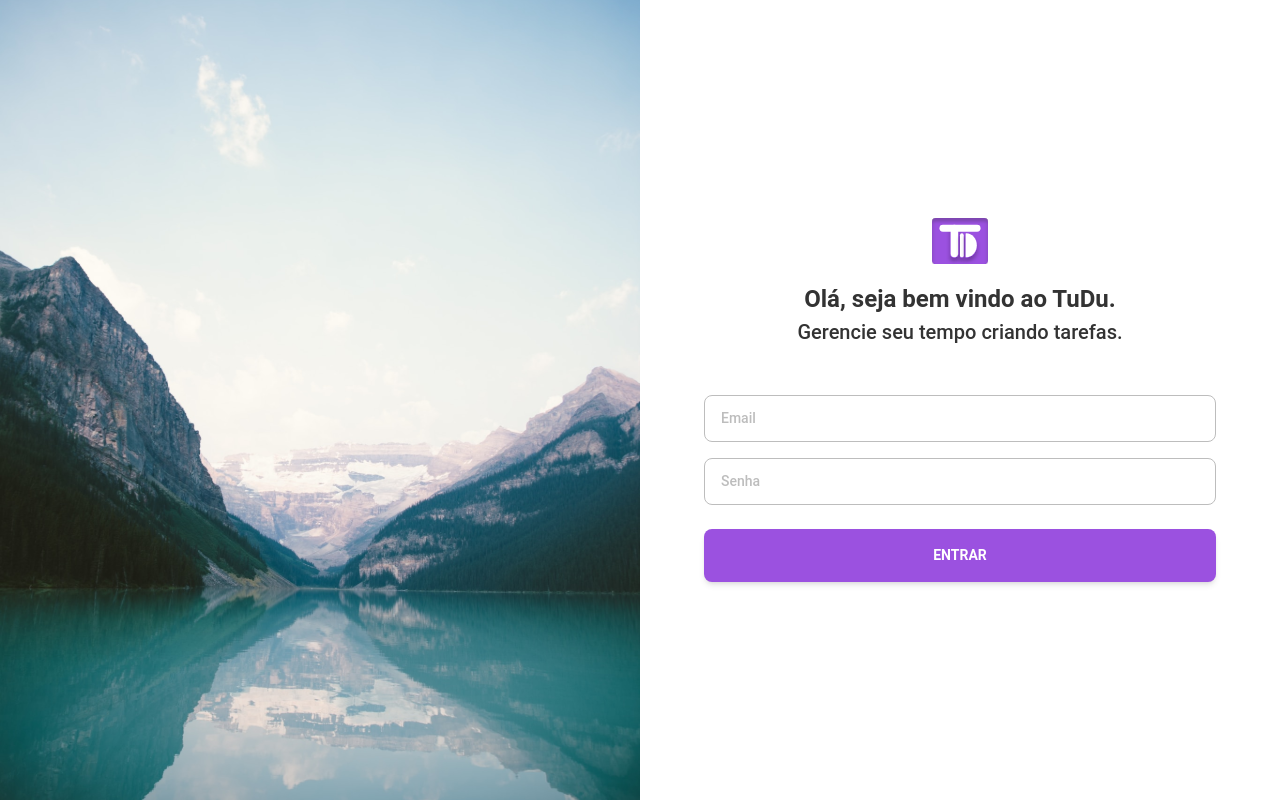
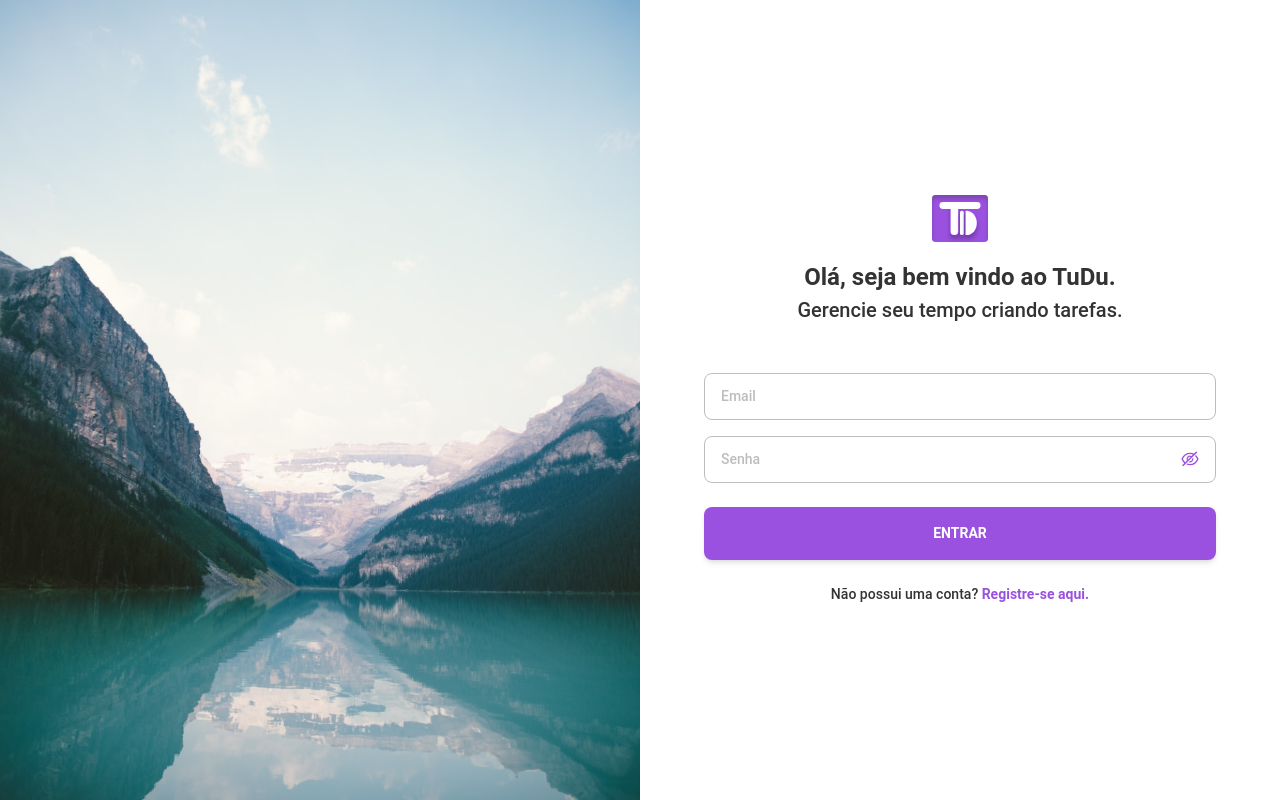
Before and after one commit to Du-devBR/Tu-Du-App, a React (Vite) app in the folder frontend/tu-du-app/: page /login in a window 1280 px wide. Built offline with nearby package versions, Linux system fonts and the light colour scheme.

Commit message:
chore: finalizado pagina de login com atuhenticação via token

```diff
--- a/frontend/tu-du-app/src/App.tsx
+++ b/frontend/tu-du-app/src/App.tsx
@@ -1,17 +1,41 @@
-import { BrowserRouter, Routes, Route } from "react-router-dom";
+import { BrowserRouter, Routes, Route, Navigate } from "react-router-dom";
 import { Login } from "./components/login";
 import { Forms } from "./pages/forms";
 import { Register } from "./components/register";
+import { useEffect, useState } from "react";
+import { Home } from "./pages/home";
 
 
 
 export function App() {
 
+  const [isAuth, setIsAuth] = useState(false)
+  const [isTokenChecked, setIsTokenChecked] = useState(false);
+
+  const checkToken = () => {
+    const token = localStorage.getItem("token")
+
+    setIsAuth(!!token)
+    setIsTokenChecked(true)
+  }
+
+  useEffect(() => {
+    checkToken()
+  }, [])
+
+  if(!isTokenChecked){
+    return null
+  }
+  console.log(isAuth)
+
   return(
     <BrowserRouter>
       <Routes>
+        <Route path="/" element={isAuth ? (<Navigate to="/home" />) : (<Navigate to="/login" />)}>
+        </Route>
+        <Route path="/home" element={<Home />}/>
         <Route path="/" element={<Forms />}>
-          <Route path="/login" element={<Login />}/>
+          <Route path="/login" element={isAuth ? (<Navigate to="/home" />) : (<Login />)}/>
           <Route path="/register" element={<Register />}/>
         </Route>
       </Routes>
--- a/frontend/tu-du-app/src/components/login/index.tsx
+++ b/frontend/tu-du-app/src/components/login/index.tsx
@@ -1,17 +1,21 @@
 import { ToastContainer } from "react-toastify";
+import {AiOutlineEye, AiOutlineEyeInvisible} from 'react-icons/ai'
 import logo from '../../assets/img/logo.svg'
-import { FormEvent, useState } from "react";
+import { FormEvent, useEffect, useState } from "react";
 import { useDispatch, useSelector } from "react-redux";
 import { IRootState } from "../../redux/store";
 import { fetchPostLogin } from "../../redux/reducer/login/action";
+import { Link, useNavigate } from "react-router-dom";
 
 export function Login(){
 
   const dispatch = useDispatch()
-  const {loading, sucess, error, data} = useSelector((store: IRootState) => store.login)
+  const navigate = useNavigate()
+  const {loading, sucess, error} = useSelector((store: IRootState) => store.login)
 
   const [errorEmail, setErrorEmail] = useState(false)
   const [errorPassword, setErrorPassword] = useState(false)
+  const [viewPassword, setViewPassword] = useState(false)
   const [loginUser, setLoginUser] = useState<ILoginUser>({
     username: "",
     password: "",
@@ -22,7 +26,13 @@ export function Login(){
     dispatch<any>(fetchPostLogin(loginUser))
   }
 
-  console.log(data)
+  useEffect(() => {
+    if(sucess) {
+      setTimeout(() => {
+        navigate("/home")
+      }, 2000);
+    }
+  }, [sucess])
 
   return(
     <div className=" w-1/2 flex flex-col items-center px-16 justify-center gap-6">
@@ -31,36 +41,51 @@ export function Login(){
         <h2 className=" text-h1 font-lg font-roboto text-black-800">Olá, seja bem vindo ao TuDu.</h2>
         <p className=" text-h2 font-roboto font-md text-black-800">Gerencie seu tempo criando tarefas.</p>
       </div>
-      {loading ? <p>...carregando</p> : <></>}
-      {error ? <p>...erro ao fazer login</p> : <></>}
-      {sucess ? <p>...sucesso</p> : <></>}
       <div>
         <ToastContainer autoClose={1000}/>
       </div>
       <form className="w-full flex flex-col" action="" onSubmit={submitLoginUser}>
         <div className="flex flex-col gap-4">
           <input
-            className={`px-4 py-3 rounded-lg bg-none outline-none border-[1px] text-black-800 font-md font-roboto text-p14 ${errorEmail ? "bg-red-100 border-red-1000 placeholder:text-red-1000" : "border-gray-300 placeholder:text-gray-300"} focus:outline-none focus:border-purple-1000 focus:ring-1 focus:ring-purple-100`}
+            className={`px-4 py-3 rounded-lg bg-none outline-none border-[1px] text-black-800 font-md font-roboto text-p14 ${error ? "bg-red-100 border-red-1000 placeholder:text-red-1000" : "border-gray-300 placeholder:text-gray-300"} focus:outline-none focus:border-purple-1000 focus:ring-1 focus:ring-purple-100`}
             type="text"
             value={loginUser.username}
             placeholder={`${errorEmail ? "email não cadastrado" : "Email"}`}
             onChange={(event) => setLoginUser({...loginUser, username: event.target.value})}
           />
-          <input
-            type="text"
-            value={loginUser.password}
-            className={`px-4 py-3 rounded-lg bg-none outline-none border-[1px] text-black-800 font-md font-roboto text-p14 ${errorPassword ? "bg-red-100 border-red-1000 placeholder:text-red-1000" : "border-gray-300 placeholder:text-gray-300"} focus:outline-none focus:border-purple-1000 focus:ring-1 focus:ring-purple-100`}
-            placeholder={`${errorPassword ? "Senha incorreta" : "Senha"}`}
-            onChange={(event) => setLoginUser({...loginUser, password: event.target.value})}
-          />
+          <div className="flex flex-col justify-center relative">
+            <input
+              type={viewPassword ? "text" : "password"}
+              value={loginUser.password}
+              className={`px-4 py-3 rounded-lg bg-none outline-none border-[1px] text-black-800 font-md font-roboto text-p14 ${error ? "bg-red-100 border-red-1000 placeholder:text-red-1000" : "border-gray-300 placeholder:text-gray-300"} focus:outline-none focus:border-purple-1000 focus:ring-1 focus:ring-purple-100`}
+              placeholder={`${errorPassword ? "Senha incorreta" : "Senha"}`}
+              onChange={(event) => setLoginUser({...loginUser, password: event.target.value})}
+            />
+            <div
+              className="absolute right-4 cursor-pointer"
+              onClick={() => setViewPassword(!viewPassword)}>
+              {
+                viewPassword ?
+                <AiOutlineEye className="text-purple-1000 text-h2" /> :
+                <AiOutlineEyeInvisible className="text-purple-1000 text-h2" />
+              }
+            </div>
+          </div>
         </div>
         <button
           className={`w-full py-4 mt-6 rounded-lg border-none bg-purple-1000 text-white font-roboto font-lg text-button uppercase shadow-md  hover:shadow-black-800 duration-500 `}
           type="submit"
             >
-              Entrar
-              {/* {loading ? "Cadastrando" : "Cadastrar"} */}
+              {loading ? "Aguardando" : "Entrar"}
         </button>
+        <span className=" text-black-800 font-roboto font-md text-p14 self-center mt-6">
+          Não possui uma conta?
+          <Link
+            className=" text-purple-1000 font-lg"
+            to={"/register"}
+              > Registre-se aqui.
+          </Link>
+        </span>
       </form>
     </div>
   )
--- /dev/null
+++ b/frontend/tu-du-app/src/pages/home/index.tsx
@@ -0,0 +1,7 @@
+export function Home(){
+  return(
+    <div>
+      home
+    </div>
+  )
+}
--- a/frontend/tu-du-app/src/redux/reducer/login/action.tsx
+++ b/frontend/tu-du-app/src/redux/reducer/login/action.tsx
@@ -1,4 +1,5 @@
 import axios from "axios";
+import { toast } from "react-toastify";
 import { urlApi } from "../../../service/api";
 import { POST_LOGIN_ERROR, POST_LOGIN_REQUEST, POST_LOGIN_SUCCESS } from "./interface-action";
 
@@ -25,6 +26,7 @@ const postLoginUserRequest = (payload: boolean) => {
 
 
 export const fetchPostLogin = (loginData: ILoginUser) => {
+
   return async(dispatch: any) => {
     dispatch(postLoginUserRequest(true))
     try {
@@ -32,8 +34,12 @@ export const fetchPostLogin = (loginData: ILoginUser) => {
         `${urlApi}/api/login`, loginData
       )
       dispatch(postLoginUser(response.data))
+      localStorage.setItem("token", response.data.token)
+      toast.success("Login feito com sucesso!!!")
+
     } catch (error) {
       dispatch(postLoginUserError(true))
+      toast.error("Usuario ou senha incorreto")
     }
   }
 }
```
Also changed, not shown: 1 other file (tests, documents, lock files or other folders).
